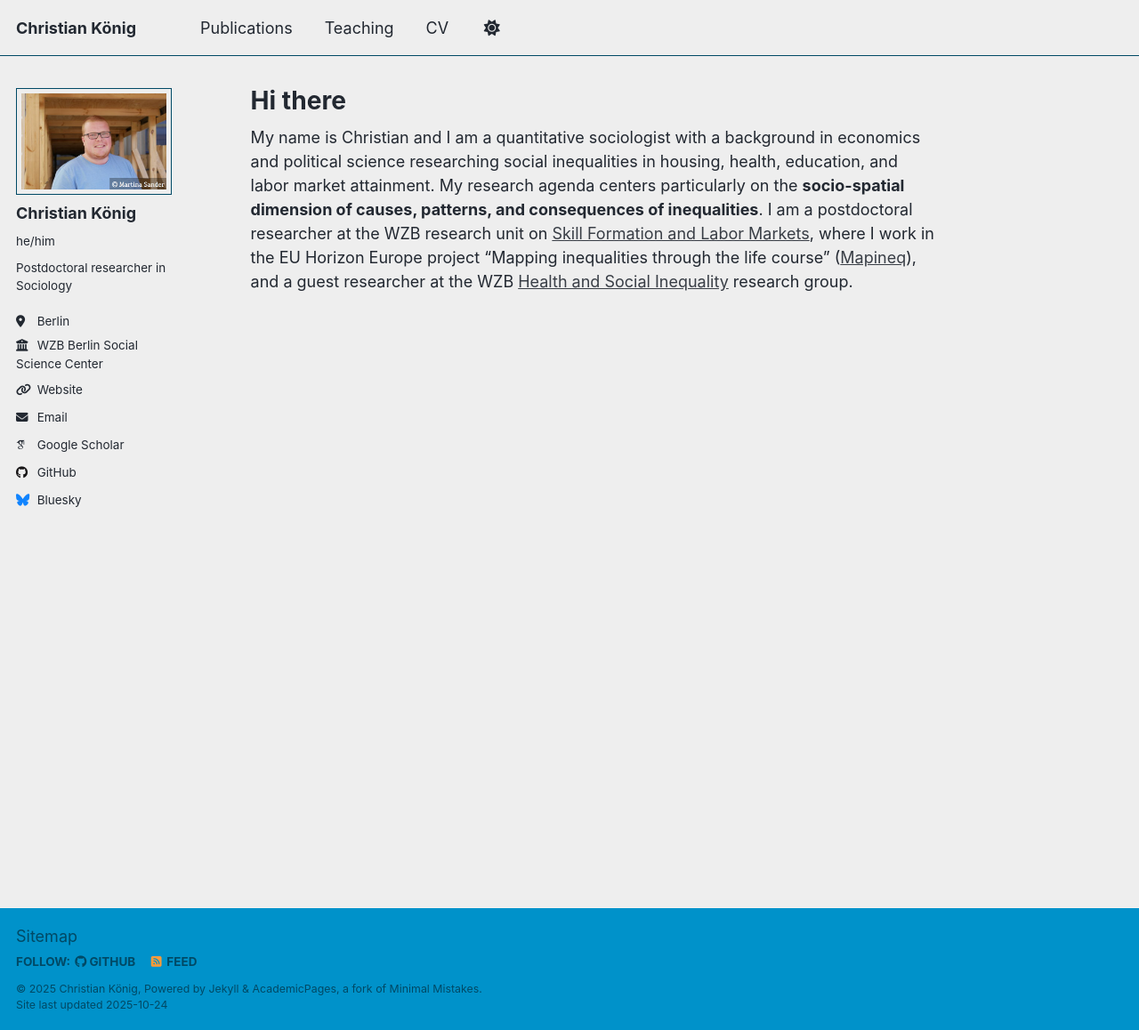
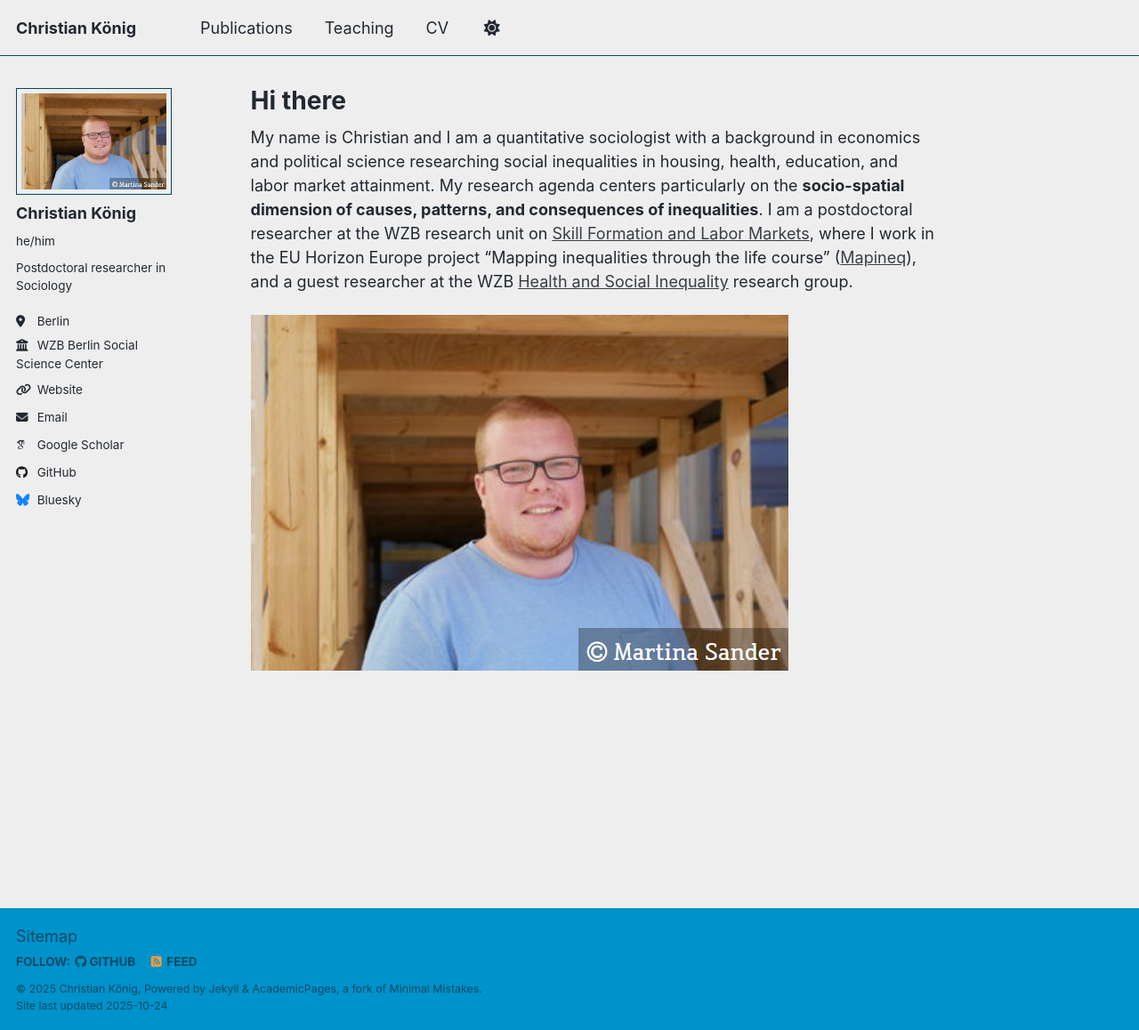
Before and after one commit to christian-koenig/christian-koenig.github.io, a Jekyll site: the page built from _pages/about.md, in a window 1280 px wide and 1158 px high. Shown: the whole window at 89% size. Built offline with Jekyll 4.4.1, drawn with Linux system fonts in a browser that asks for light colours; some web fonts are replaced; a script that is not in the unit is left out.

Commit message:
image about

```diff
--- a/_pages/about.md
+++ b/_pages/about.md
@@ -10,3 +10,6 @@ redirect_from:
 
 My name is Christian and I am a quantitative sociologist with a background in economics and political science researching social inequalities in housing, health, education, and labor market attainment. My research agenda centers particularly on the **socio-spatial dimension of causes, patterns, and consequences of inequalities**.
 I am a postdoctoral researcher at the WZB research unit on [Skill Formation and Labor Markets](https://wzb.eu/en/research/dynamics-of-social-inequalities/skill-formation-and-labor-markets), where I work in the EU Horizon Europe project "Mapping inequalities through the life course" ([Mapineq](https://mapineq.eu/)), and a guest researcher at the WZB [Health and Social Inequality](https://wzb.eu/en/research/dynamics-of-social-inequalities/health-and-social-inequality) research group.
+
+
+![This is me](http://christian-koenig.github.io/images/pic1.png)
--- a/_sass/layout/_sidebar.scss
+++ b/_sass/layout/_sidebar.scss
@@ -83,9 +83,9 @@
 .author__avatar {
   display: table-cell;
   vertical-align: top;
-  width: 92px;
+  // width: 36px;
   // set width only, for non-square avatars
-  height: 72px;
+  // height: 36px;
 
   @include breakpoint($large) {
     display: block;
```
Also changed, not shown: 3 other files.
